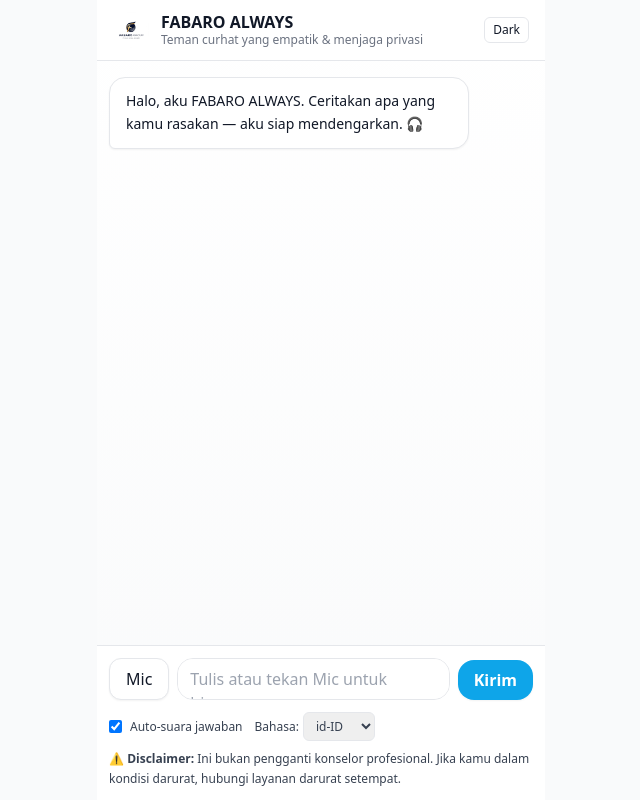
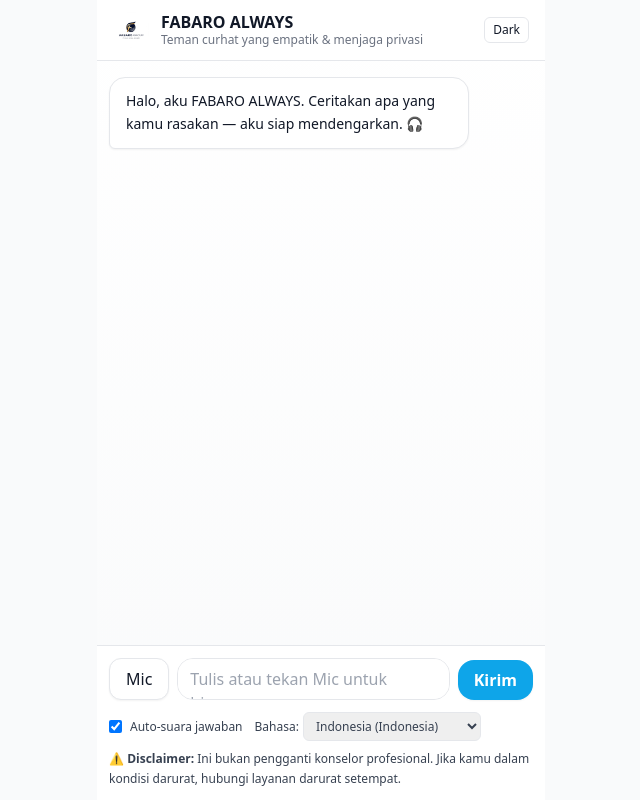
Before and after one commit to mukemen/fabaroalways, a Next.js app: page / in a window 1280 px wide. Shown: the whole page, without its empty margins (319-959 px from the left). Built offline with nearby package versions, Linux system fonts and the light colour scheme.

Commit message:
Update page.tsx

```diff
--- a/app/page.tsx
+++ b/app/page.tsx
@@ -9,6 +9,44 @@
 
 type Msg = { role: 'user' | 'assistant' | 'system'; content: string }
 
+// Fallback label jika Intl.DisplayNames tidak tersedia
+const FALLBACK_LABELS: Record<string, string> = {
+  'id-ID': 'Bahasa Indonesia',
+  'en-US': 'English (United States)',
+  'en-GB': 'English (United Kingdom)',
+  'ms-MY': 'Bahasa Melayu',
+  'ja-JP': '日本語 (Japan)',
+  'ko-KR': '한국어 (Korea)',
+  'zh-CN': '中文（中国大陆）',
+  'zh-TW': '中文（台灣）',
+  'ar-SA': 'العربية (Saudi Arabia)',
+  'hi-IN': 'हिन्दी (India)',
+  'fr-FR': 'Français (France)',
+  'de-DE': 'Deutsch (Deutschland)',
+  'es-ES': 'Español (España)',
+  'es-MX': 'Español (México)',
+  'pt-BR': 'Português (Brasil)',
+  'ru-RU': 'Русский (Россия)',
+}
+
+// Tampilkan label bahasa manusiawi: "Bahasa Indonesia", "English (United States)", dll.
+function displayLangLabel(code: string): string {
+  try {
+    // Expect code like "id-ID" / "en-US"
+    const [langPart, regionPart] = code.split('-')
+    // @ts-ignore - older TS dom lib may not have this type fully
+    const langDisplay = new Intl.DisplayNames(['id'], { type: 'language' }).of(langPart)
+    // @ts-ignore
+    const regionDisplay = regionPart ? new Intl.DisplayNames(['id'], { type: 'region' }).of(regionPart.toUpperCase()) : ''
+    const langLabel = langDisplay
+      ? langDisplay.charAt(0).toUpperCase() + langDisplay.slice(1)
+      : FALLBACK_LABELS[code] || code
+    return regionDisplay ? `${langLabel} (${regionDisplay})` : langLabel
+  } catch {
+    return FALLBACK_LABELS[code] || code
+  }
+}
+
 export default function Page() {
   const [input, setInput] = useState('')
   const [messages, setMessages] = useState<Msg[]>([{
@@ -18,7 +56,7 @@
   const [loading, setLoading] = useState(false)
   const [autoVoice, setAutoVoice] = useState(true)
 
-  // Bahasa TTS (tanpa tulisan “Google …”)
+  // Bahasa TTS (label manusiawi, value tetap kode)
   const [selectedLang, setSelectedLang] = useState<string>('id-ID')
   const [langOptions, setLangOptions] = useState<string[]>(['id-ID', 'en-US'])
 
@@ -47,7 +85,7 @@
     const handle = () => {
       const voices = listVoices()
       const langs = Array.from(new Set(voices.map(v => v.lang || 'en-US')))
-      // Prioritaskan id-ID dulu
+      // Sort: taruh id-ID di atas, lainnya alfabetis
       langs.sort((a, b) => (a === 'id-ID' ? -1 : b === 'id-ID' ? 1 : a.localeCompare(b)))
       if (langs.length) setLangOptions(langs)
       if (langs.includes('id-ID')) setSelectedLang('id-ID')
@@ -162,7 +200,11 @@
                 onChange={(e) => setSelectedLang(e.target.value)}
                 className="border rounded-md px-2 py-1 dark:bg-zinc-800 dark:border-zinc-700"
               >
-                {langOptions.map(code => <option key={code} value={code}>{code}</option>)}
+                {langOptions.map(code => (
+                  <option key={code} value={code}>
+                    {displayLangLabel(code)}
+                  </option>
+                ))}
               </select>
             </label>
           </div>
```
